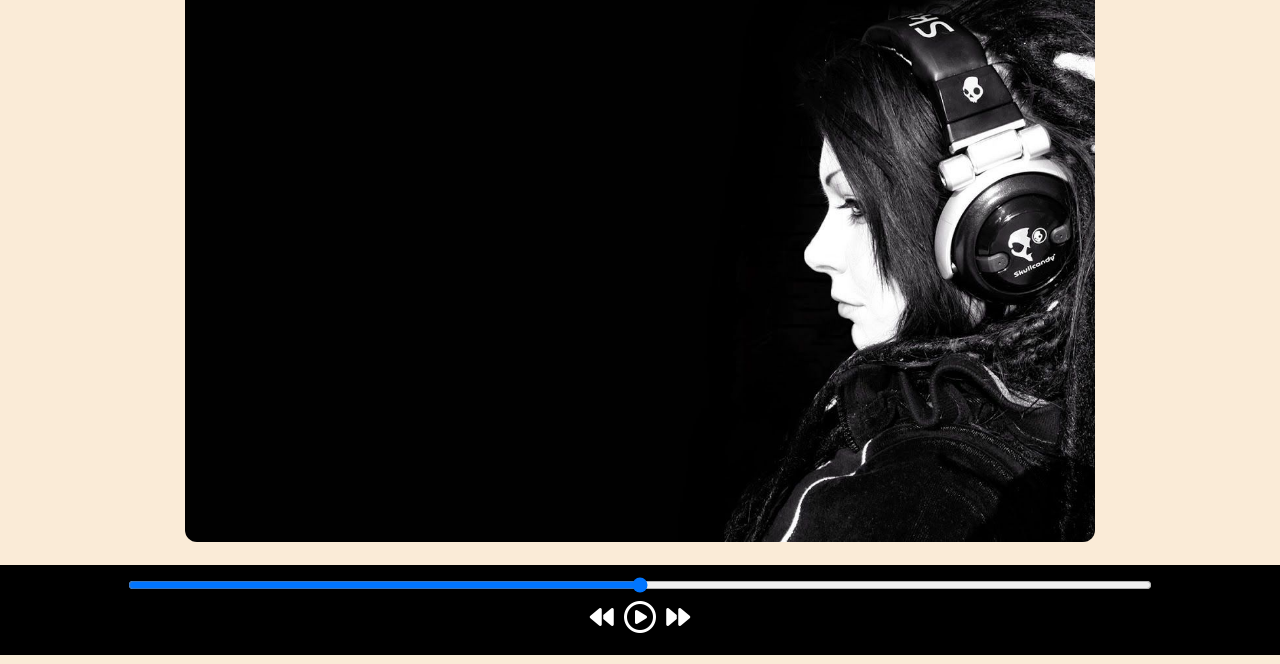
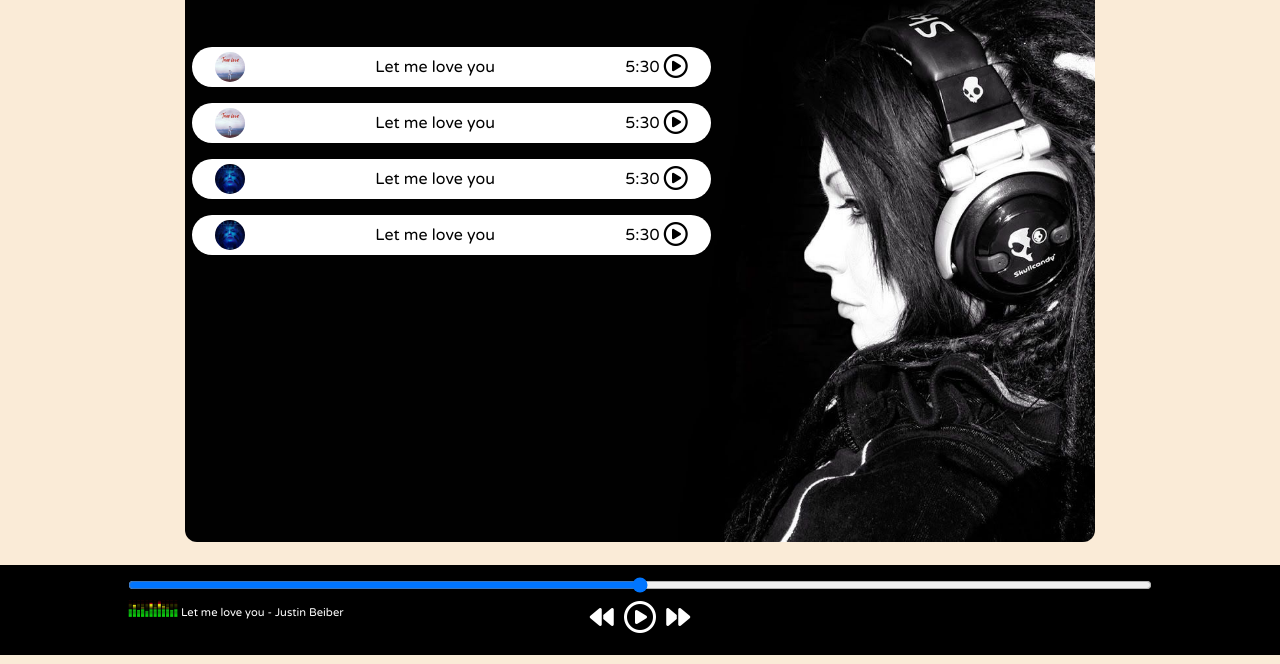
Before and after one commit to aswin-dileep/Spotify_clone, a plain HTML site: page index.html in a window 1280 px wide. Shown: the part 136-800 px from the top of the page. Drawn offline with Linux system fonts and the light colour scheme.

Commit message:
Song List Added

```diff
--- a/index.html
+++ b/index.html
@@ -19,6 +19,30 @@
 
         <div class="songList">
             <h1>Best of NCS - No Copyright Songs</h1>
+
+            <div class="songListContainer">
+
+            <div class="songItem">
+                <img src="covers/10.jpg" alt="" srcset="">
+                <span>Let me love you</span>
+                <span class="songListplay"> <span class="timestamp">5:30 <i class="fa-regular fa-circle-play fa-xl"></i> </span> </span>
+            </div>
+            <div class="songItem">
+                <img src="covers/10.jpg" alt="" srcset="">
+                <span>Let me love you</span>
+                <span class="songListplay"> <span class="timestamp">5:30 <i class="fa-regular fa-circle-play fa-xl"></i> </span> </span>
+            </div>
+            <div class="songItem">
+                <img src="covers/1.jpg" alt="" srcset="">
+                <span>Let me love you</span>
+                <span class="songListplay"> <span class="timestamp">5:30 <i class="fa-regular fa-circle-play fa-xl"></i> </span> </span>
+            </div>
+            <div class="songItem">
+                <img src="covers/1.jpg" alt="" srcset="">
+                <span>Let me love you</span>
+                <span class="songListplay"> <span class="timestamp">5:30 <i class="fa-regular fa-circle-play fa-xl"></i> </span> </span>
+            </div>
+        </div>
         </div>
 
         <div class="songBanner"></div>
@@ -32,6 +56,10 @@
             <i class="fa-regular fa-circle-play fa-2xl"></i>
             <i class="fa-solid fa-forward fa-xl"></i>
         </div>
+        <div class="songInfo">
+            <img src="playing.gif" alt="" srcset=""> Let me love you - Justin Beiber
+
+        </div>
     </div>
     <script src="script.js"></script>
 </body>
--- a/styles.css
+++ b/styles.css
@@ -45,7 +45,38 @@ nav ul li{
     background-image: url("bg.jpg");
     background-size: cover;
 }
-
+.songItem{
+    background-color: white;
+    margin-top: 1rem;
+    height: 2.5rem;
+    display: flex;
+    justify-content: space-between;
+    align-items: center;
+    color: black;
+    border-radius: 30px;
+}
+.timestamp{
+    margin: 0 23px;
+}
+.timestamp i{
+    cursor:pointer;
+}
+.songListContainer{
+    margin-top: 50px;
+}
+.songItem img{
+    height: 30px;
+    margin: 0 23px;
+    border-radius: 20px;
+}
+.songInfo{
+    position:absolute;
+    left: 10vw;
+    font-size: .7rem;
+}
+.songInfo img{
+    width: 50px;
+}
 .bottom{
     height: 90px;
     background-color: black;
```
